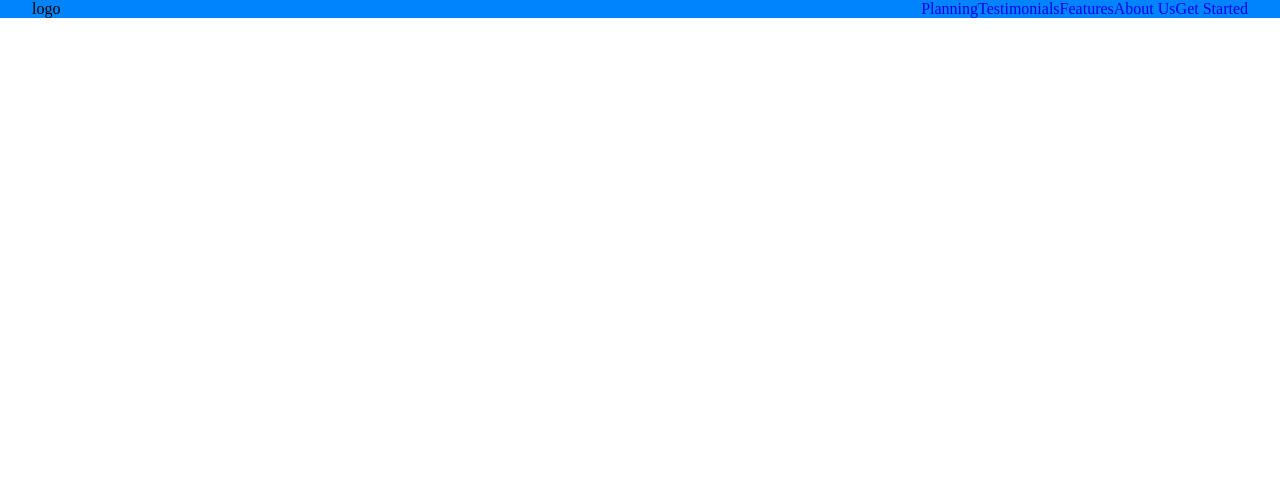
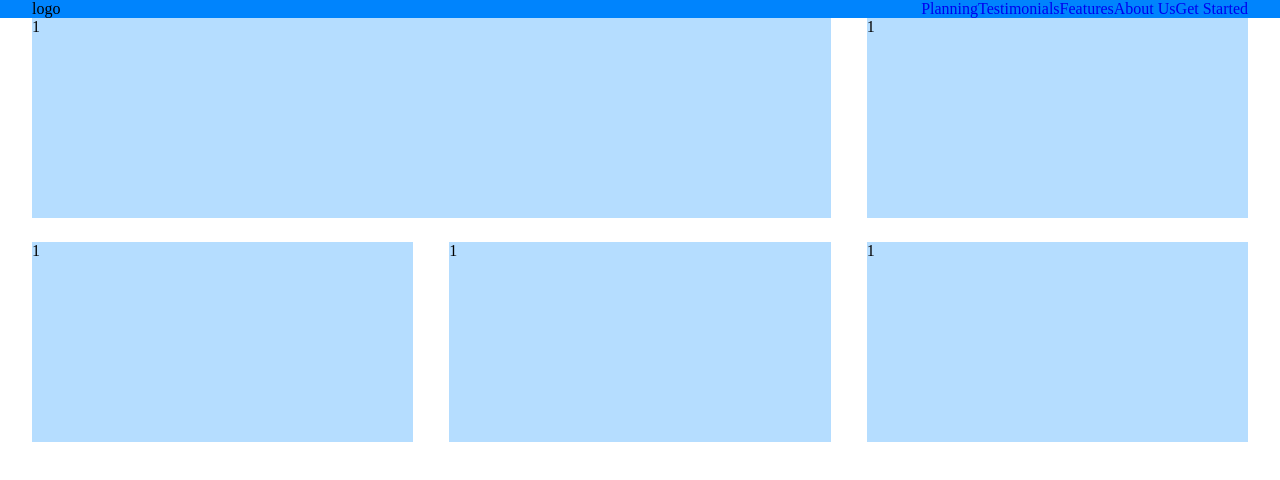
Before and after one commit to Mikel3010/htmlcss-responsive-layout, a plain HTML site: page index.html in a window 1280 px wide. Drawn offline with Linux system fonts and the light colour scheme.

Commit message:
struttura main demo

```diff
--- a/css/style.css
+++ b/css/style.css
@@ -20,6 +20,14 @@
 .justify-content-between{
     justify-content: space-between;
 }
+.row {
+    display: flex;
+    flex-wrap: wrap;
+}
+.col{
+    margin-bottom: 1.5rem;
+    width: 100%;
+}
 /* typo  */
 
 /* header  */
@@ -36,6 +44,12 @@ header li a{
     text-decoration: none;
 }
 /* main  */
+#demo .col{
+    background-color: var(--secondary-color-light);
+}
+.col-debug{
+    height: 200px;
+}
 
 /* footer  */
 
@@ -49,3 +63,12 @@ header li a{
         display: none;
     }
 }
+
+@media screen and (min-width: 768px) {
+    .col{
+        width: calc((100% /3 ) - 1.5rem);
+    }
+    .col:first-child{
+        width: calc(((100%/ 3 ) * 2 ) - .75rem );
+    }
+}
--- a/index.html
+++ b/index.html
@@ -28,7 +28,44 @@
     </header>
     <!-- fine heder  -->
     <!-- inizio main  -->
-    <main></main>
+    <main>
+        <section id="demo">
+            <div class="container">
+                <div class="row justify-content-between">
+                    <div class="col">
+                        <div class="col-debug">1</div>
+                    </div>
+                    <div class="col">
+                        <div class="col-debug">1</div>
+                    </div>
+                    <div class="col">
+                        <div class="col-debug">1</div>
+                    </div>
+                    <div class="col">
+                        <div class="col-debug">1</div>
+                    </div>
+                    <div class="col">
+                        <div class="col-debug">1</div>
+                    </div>
+                </div>
+            </div>
+        </section>
+        <section id="strategic">
+            <div class="container"></div>
+        </section>
+        <section id="testimonials">
+            <div class="container"></div>
+        </section>
+        <section id="benefits">
+            <div class="container"></div>
+        </section>
+        <section id="about-us">
+            <div class="container"></div>
+        </section>
+        <section id="get-started">
+            <div class="container"></div>
+        </section>
+    </main>
     <!-- fine main  -->
     <!-- inizio footer  -->
     <footer></footer>
```
